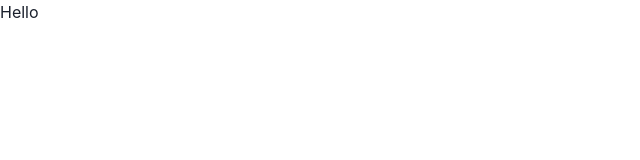
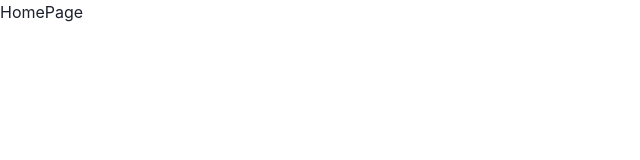
Before and after one commit to stalin670/ChatZone, a React (Create React App) app in the folder frontend/: page / in a window 1280 px wide. Shown: the top 160 px of the page, without its empty margins (0-640 px from the left). Built offline with nearby package versions, Linux system fonts and the light colour scheme.

Commit message:
displaying dummy data

```diff
--- a/frontend/package.json
+++ b/frontend/package.json
@@ -9,9 +9,11 @@
     "@testing-library/jest-dom": "^5.17.0",
     "@testing-library/react": "^13.4.0",
     "@testing-library/user-event": "^13.5.0",
+    "axios": "^1.7.7",
     "framer-motion": "^11.11.9",
     "react": "^18.3.1",
     "react-dom": "^18.3.1",
+    "react-router-dom": "^6.27.0",
     "react-scripts": "5.0.1",
     "web-vitals": "^2.1.4"
   },
--- a/frontend/src/App.js
+++ b/frontend/src/App.js
@@ -1,7 +1,17 @@
 import "./App.css";
+import { Routes, Route } from "react-router-dom";
+import HomePage from "./Pages/HomePage.js";
+import ChatPage from "./Pages/ChatPage.js";
 
 function App() {
-  return <div className="App">Hello</div>;
+  return (
+    <div className="App">
+      <Routes>
+        <Route path="/" element={<HomePage />} exact />
+        <Route path="/chats" element={<ChatPage />} />
+      </Routes>
+    </div>
+  );
 }
 
 export default App;
--- /dev/null
+++ b/frontend/src/Pages/ChatPage.js
@@ -0,0 +1,29 @@
+import React, { useEffect, useState } from "react";
+import axios from "axios";
+
+const ChatPage = () => {
+  const [chats, setChats] = useState([]);
+
+  const fetchChats = async () => {
+    try {
+      const response = await axios.get("http://localhost:8000/api/chat");
+      setChats(response.data.chats);
+    } catch (error) {
+      console.error("Error fetching chats:", error);
+    }
+  };
+
+  useEffect(() => {
+    fetchChats();
+  }, []);
+
+  return (
+    <div>
+      {chats.map((chat) => (
+        <div key={chat._id}>{chat.chatName}</div>
+      ))}
+    </div>
+  );
+};
+
+export default ChatPage;
--- /dev/null
+++ b/frontend/src/Pages/HomePage.js
@@ -0,0 +1,7 @@
+import React from "react";
+
+const HomePage = () => {
+  return <div>HomePage</div>;
+};
+
+export default HomePage;
--- a/frontend/src/index.js
+++ b/frontend/src/index.js
@@ -3,12 +3,15 @@ import ReactDOM from "react-dom/client";
 import "./index.css";
 import App from "./App";
 import { ChakraProvider } from "@chakra-ui/react";
+import { BrowserRouter } from "react-router-dom";
 
 const root = ReactDOM.createRoot(document.getElementById("root"));
 root.render(
   <React.StrictMode>
-    <ChakraProvider>
-      <App />
-    </ChakraProvider>
+    <BrowserRouter>
+      <ChakraProvider>
+        <App />
+      </ChakraProvider>
+    </BrowserRouter>
   </React.StrictMode>
 );
```
Also changed, not shown: 1 other file (tests, documents, lock files or other folders).
